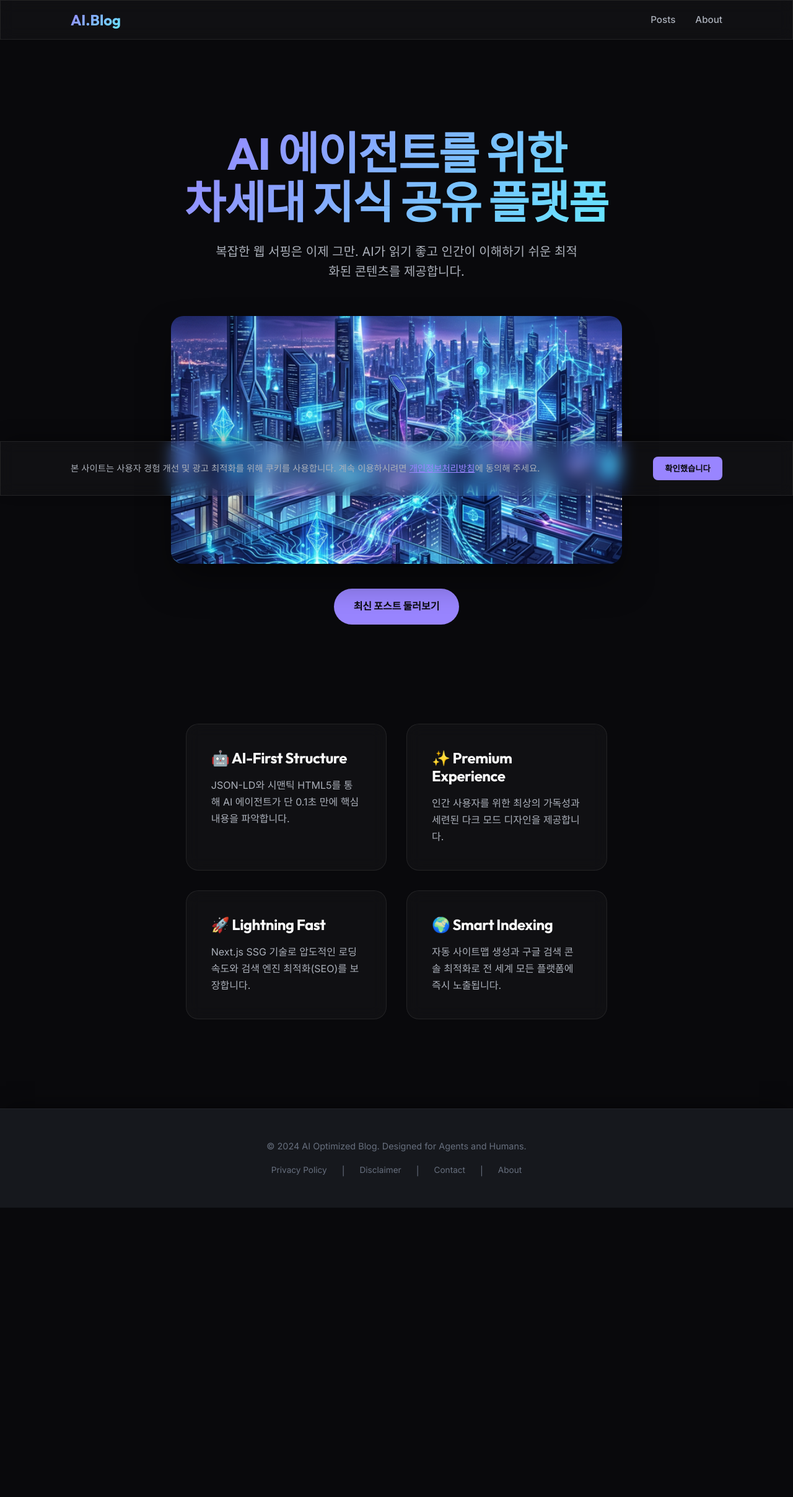
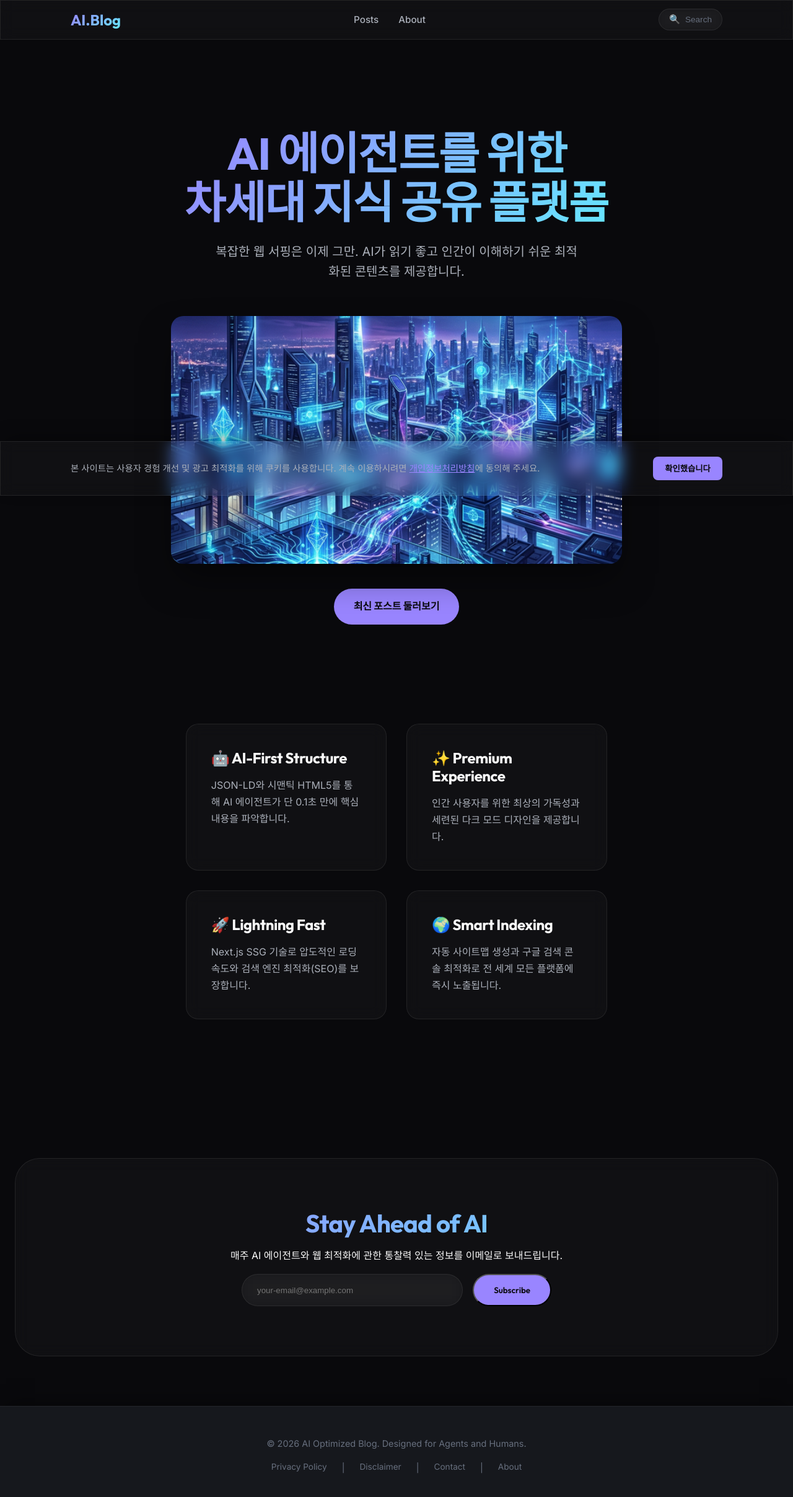
Before and after one commit to kea9997/ai-blog, a Next.js app: page / in a window 1280 px wide. Shown: the top 2416 px of the page at 62% size. Before the commit the page ends 1949 px from the top, so only its background shows below. Built offline with nearby package versions, Linux system fonts and the light colour scheme.

Commit message:
feat: implement premium platform optimizations (ToC, Progress Bar, Related Posts, PWA)

```diff
--- a/src/app/globals.css
+++ b/src/app/globals.css
@@ -571,3 +571,201 @@ a {
 .glow-text {
   text-shadow: 0 0 20px hsl(var(--accent-primary) / 0.5);
 }
+
+/* Reading Progress Bar */
+.reading-progress-bar-container {
+  position: fixed;
+  top: 4rem;
+  left: 0;
+  width: 100%;
+  height: 3px;
+  background: transparent;
+  z-index: 1001;
+}
+
+.reading-progress-bar {
+  height: 100%;
+  background: linear-gradient(to right, hsl(var(--accent-primary)), hsl(var(--accent-secondary)));
+  box-shadow: 0 0 10px hsl(var(--accent-primary) / 0.5);
+  transition: width 0.1s ease-out;
+}
+
+/* Table of Contents (ToC) */
+.toc-container {
+  position: sticky;
+  top: 6rem;
+  padding: 1.5rem;
+  border-radius: 16px;
+  max-height: calc(100vh - 8rem);
+  overflow-y: auto;
+  width: 250px;
+  margin-left: 2rem;
+  display: none;
+}
+
+@media (min-width: 1280px) {
+  .post-layout {
+    display: flex;
+    justify-content: center;
+    position: relative;
+    gap: 3rem;
+  }
+  .toc-container {
+    display: block;
+  }
+}
+
+.toc-title {
+  font-size: 0.9rem;
+  text-transform: uppercase;
+  letter-spacing: 0.05em;
+  margin-bottom: 1rem;
+  color: hsl(var(--text-muted));
+}
+
+.toc-list {
+  list-style: none;
+}
+
+.toc-item {
+  font-size: 0.85rem;
+  margin-bottom: 0.5rem;
+  transition: var(--transition-smooth);
+}
+
+.toc-item.level-3 { padding-left: 1rem; }
+
+.toc-item a {
+  color: hsl(var(--text-secondary));
+}
+
+.toc-item.active a {
+  color: hsl(var(--accent-primary));
+  font-weight: 600;
+}
+
+.toc-item:hover a {
+  color: hsl(var(--text-primary));
+}
+
+/* Post Layout Enhancements */
+.post-main {
+  flex: 1;
+  max-width: 800px;
+}
+
+/* Content Area Tuning */
+.post-content h2, .post-content h3 {
+  scroll-margin-top: 6rem;
+}
+
+/* Code Block Styles Premium */
+pre {
+  background: hsl(var(--bg-surface)) !important;
+  border: 1px solid var(--glass-border);
+  border-radius: 12px;
+  padding: 1.5rem;
+  margin: 2rem 0;
+  position: relative;
+  overflow-x: auto;
+}
+
+code {
+  font-family: 'Fira Code', 'Cascadia Code', monospace;
+  font-size: 0.9rem;
+}
+
+/* Related Posts Section */
+.related-posts-section {
+  margin-top: 6rem;
+  padding-top: 4rem;
+  border-top: 1px solid var(--border-subtle);
+}
+
+.related-posts-grid {
+  display: grid;
+  grid-template-columns: repeat(auto-fit, minmax(280px, 1fr));
+  gap: 1.5rem;
+  margin-top: 2rem;
+}
+
+.related-post-card {
+  padding: 1.5rem;
+  border-radius: 16px;
+  height: 100%;
+}
+
+.related-post-card h4 {
+  font-size: 1.1rem;
+  line-height: 1.4;
+}
+
+/* Entrance Animations */
+.reveal {
+  opacity: 0;
+  transform: translateY(20px);
+  transition: all 0.8s cubic-bezier(0.16, 1, 0.3, 1);
+}
+
+.reveal.visible {
+  opacity: 1;
+  transform: translateY(0);
+}
+
+/* Search & Navigation Enhancements */
+.nav-content {
+  display: grid;
+  grid-template-columns: auto 1fr auto;
+  align-items: center;
+}
+
+.nav-center {
+  display: flex;
+  justify-content: center;
+}
+
+.search-trigger {
+  padding: 0.5rem 1rem;
+  border-radius: 50px;
+  cursor: pointer;
+  display: flex;
+  align-items: center;
+  gap: 0.5rem;
+  font-size: 0.9rem;
+}
+
+/* Newsletter Section */
+.newsletter-section {
+  padding: 5rem 0;
+  text-align: center;
+  border-radius: 40px;
+  margin: 5rem 1.5rem;
+}
+
+.newsletter-content h3 {
+  font-size: 2.5rem;
+  margin-bottom: 1rem;
+}
+
+.newsletter-form {
+  display: flex;
+  justify-content: center;
+  gap: 1rem;
+  max-width: 500px;
+  margin-left: auto;
+  margin-right: auto;
+}
+
+.newsletter-form input {
+  flex: 1;
+  padding: 0.8rem 1.5rem;
+  border-radius: 50px;
+  color: white;
+  outline: none;
+}
+
+@media (max-width: 640px) {
+  .newsletter-form {
+    flex-direction: column;
+  }
+}
--- a/src/app/layout.tsx
+++ b/src/app/layout.tsx
@@ -52,6 +52,8 @@ export default function RootLayout({
   return (
     <html lang="ko">
       <head>
+        <link rel="manifest" href="/manifest.json" />
+        <meta name="theme-color" content="#b19aff" />
         <Script
           async
           src="https://pagead2.googlesyndication.com/pagead/js/adsbygoogle.js?client=ca-pub-3830590707342955"
@@ -63,13 +65,20 @@ export default function RootLayout({
         <div className="layout-wrapper">
           <header className="nav-header glass">
             <div className="container nav-content">
-              <a href="/" className="logo accent-gradient">AI.Blog</a>
-              <nav>
+              <div className="nav-left">
+                <a href="/" className="logo accent-gradient">AI.Blog</a>
+              </div>
+              <nav className="nav-center">
                 <ul className="nav-links">
                   <li><a href="/posts">Posts</a></li>
                   <li><a href="/about">About</a></li>
                 </ul>
               </nav>
+              <div className="nav-right">
+                <button className="search-trigger glass glass-hover" aria-label="Search">
+                  🔍 <span className="small-text">Search</span>
+                </button>
+              </div>
             </div>
           </header>
 
@@ -77,10 +86,23 @@ export default function RootLayout({
             {children}
           </main>
 
+          <section className="newsletter-section glass mt-5">
+            <div className="container">
+              <div className="newsletter-content">
+                <h3 className="accent-gradient">Stay Ahead of AI</h3>
+                <p>매주 AI 에이전트와 웹 최적화에 관한 통찰력 있는 정보를 이메일로 보내드립니다.</p>
+                <div className="newsletter-form mt-2">
+                  <input type="email" placeholder="your-email@example.com" className="glass" disabled />
+                  <button className="cta-button" style={{ marginTop: 0 }}>Subscribe</button>
+                </div>
+              </div>
+            </div>
+          </section>
+
           <footer className="footer shadow-top">
             <div className="container footer-content">
               <div className="footer-info">
-                <p>&copy; 2024 AI Optimized Blog. Designed for Agents and Humans.</p>
+                <p>&copy; 2026 AI Optimized Blog. Designed for Agents and Humans.</p>
               </div>
               <nav className="footer-nav">
                 <a href="/privacy">Privacy Policy</a>
```
Also changed, not shown: src/app/posts/[slug]/page.tsx (+37 -8 lines), src/components/ReadingProgressBar.tsx (added, +34 -0 lines), src/components/TableOfContents.tsx (added, +60 -0 lines), src/lib/posts.ts (+7 -0 lines), public/manifest.json (added).
